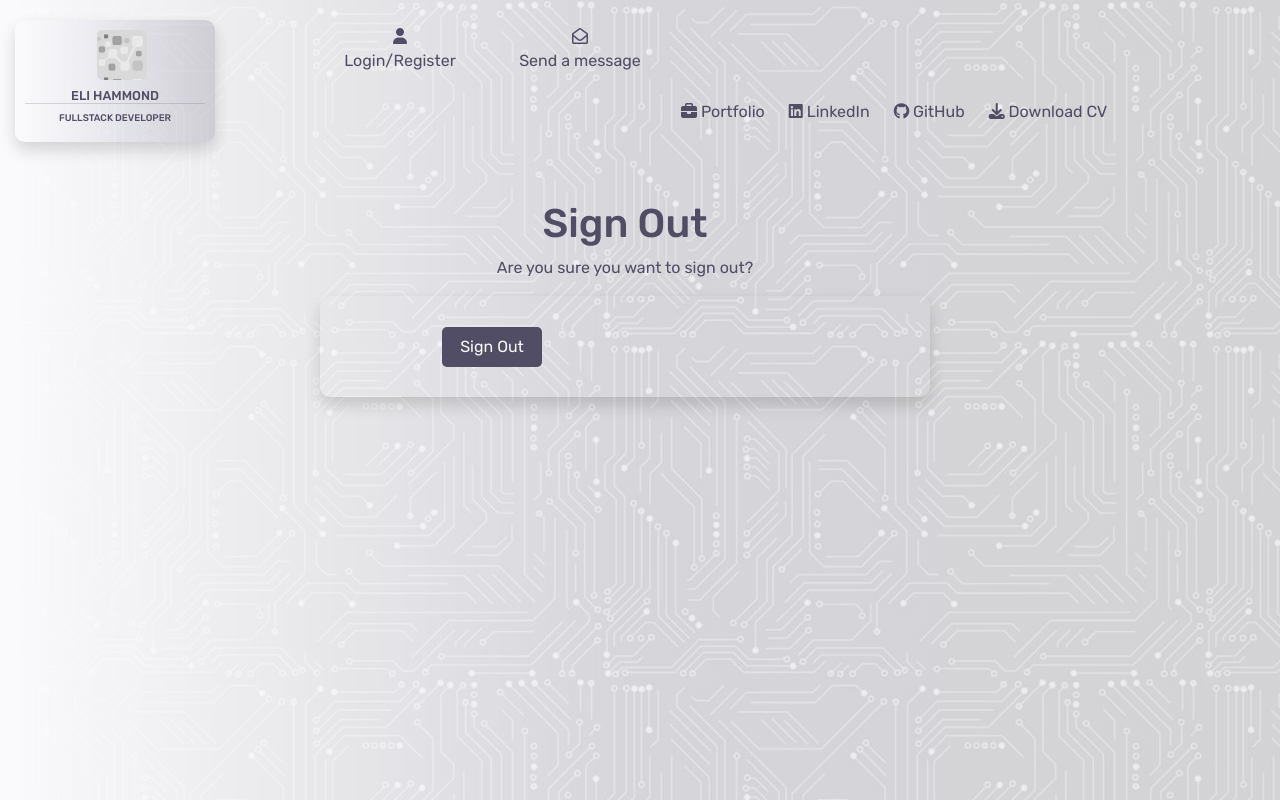
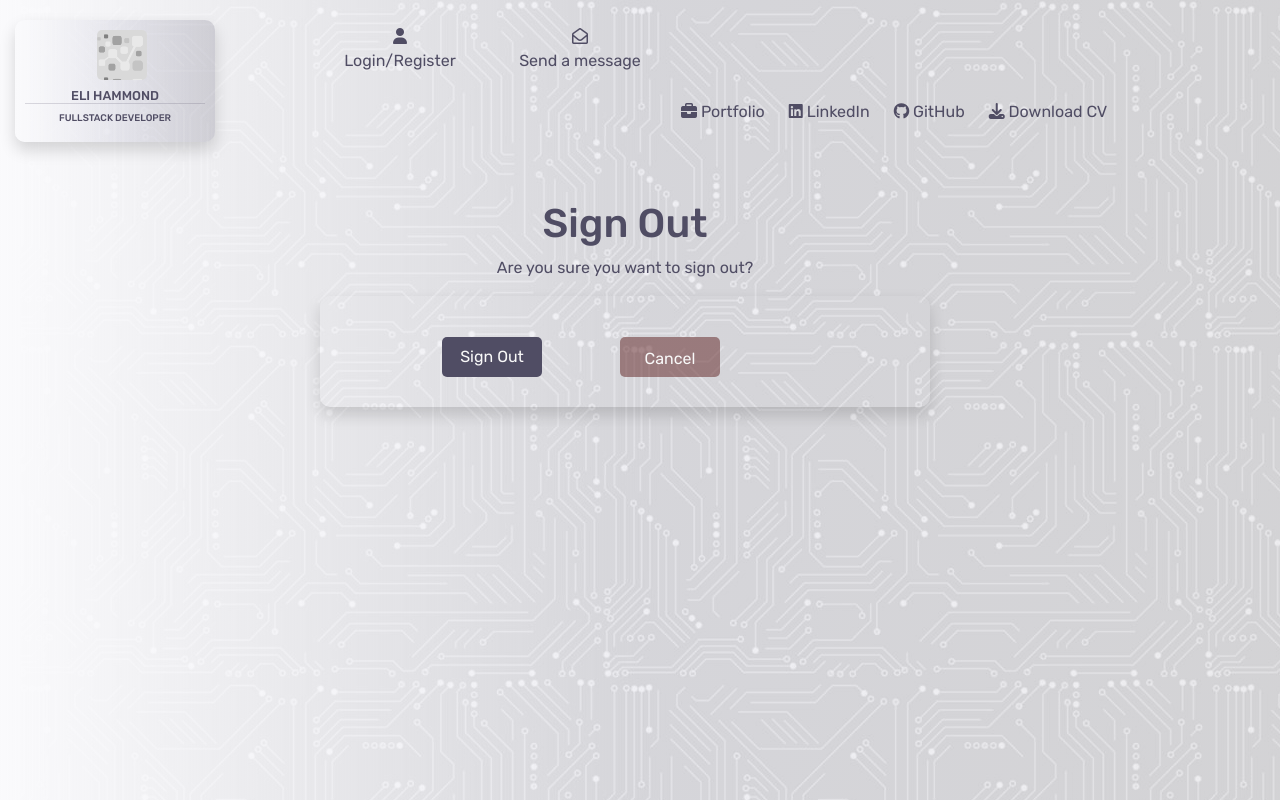
Before and after one commit to e-h-dev/e_hammond, a Django app: page /sign_in/sign_out in a window 1280 px wide. Run offline with Django 3.2, Linux system fonts and the light colour scheme; some libraries are stand-ins or nearby versions.

Commit message:
Fix styles for sign in pages

```diff
--- a/sign_in/templates/sign_in/sign_in.html
+++ b/sign_in/templates/sign_in/sign_in.html
@@ -20,8 +20,8 @@
                         <label for="id_password">Password:</label>
                         <input type="password" name="password" placeholder="Password" autocomplete="current-password" required="" aria-invalid="true" id="id_password">
                     </p>
-                    <a class="button secondaryAction" href="{% url 'account_reset_password' %}">Forgot Password?</a>
-                    <button class="primaryAction" type="submit">Sign In</button>
+                    <a class="forgot-password-btn" href="{% url 'account_reset_password' %}">Forgot Password?</a>
+                    <button type="submit">Sign In</button>
                 </form>
             </div>
         </div>
--- a/sign_in/templates/sign_in/sign_out.html
+++ b/sign_in/templates/sign_in/sign_out.html
@@ -17,6 +17,7 @@
                 <button type="submit">Sign Out</button>
                 </form>
             </div>
+            <a class="sign-out-cancel-button" href="{% url 'home' %}">Cancel</a>
         </div>
         <div class="col-3"></div>
     </div>
--- a/static/css/base.css
+++ b/static/css/base.css
@@ -766,6 +766,12 @@ input[type="radio"]{
   border-radius: 10px;
 }
 
+.sign-in-form-box ul{
+  font-size: small;
+  position: relative;
+  top:-20px;
+}
+
 p input{
   background-color: rgba(80, 77, 100, 0.1);
   outline: none;
@@ -784,22 +790,30 @@ p input:active{
   background-color:rgba(80, 77, 100, 0.1);
 }
 
-
-.sign-in-form-box a,
 .sign-in-form-box button{
   background-color: var(--text-color);
   color:#f9f9f9;
+  display:block;
   height:40px;
   width:100px;
   outline: none;
   border: none;
   border-radius: 5px;
+  margin-top: 10px;;
 }
 
-.sign-in-form-box a:hover,
+.forgot-password-btn{
+  color:var(--text-color);
+  font-weight: bolder;
+}
+
 .sign-in-form-box button:hover{
   background-color:#f9f9f9;
   color: var(--text-color);
+}
+
+.forgot-password-btn:hover{
+  color:#000;
 }
 
 .sign-link{
@@ -810,3 +824,23 @@ p input:active{
 .sign-link:hover{
   color:#000;
 }
+
+.sign-out-cancel-button{
+  background-color:rgba(95, 33, 33, 0.5);
+  color:#f9f9f9;
+  font-family: var(--main-font);
+  display: block;
+  text-align: center;
+  height:40px;
+  width:100px;
+  padding:10px;
+  border-radius: 5px;
+  position: relative;
+  left:300px;
+  bottom:70px;
+}
+
+.sign-out-cancel-button:hover{
+  color:var(--text-color);
+  background-color: #f9f9f9;
+}
```
Also changed, not shown: sign_in/templates/sign_in/sign_up.html (+5 -4 lines), db.sqlite3.
